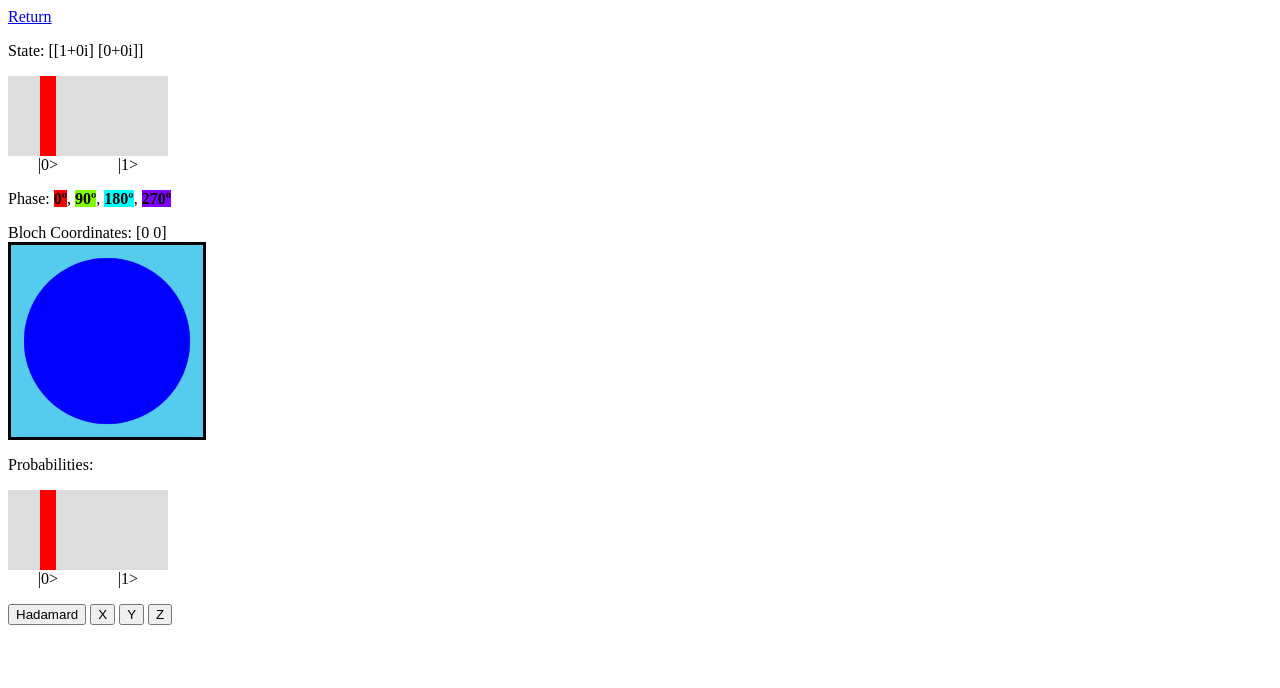
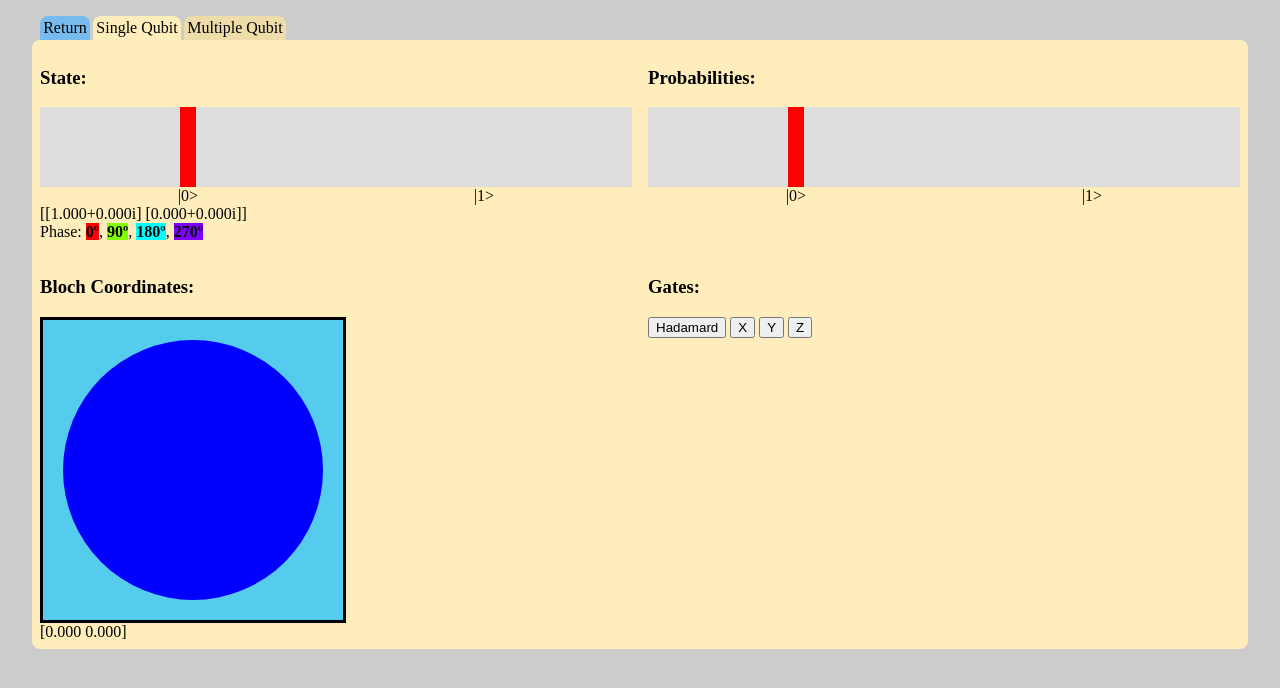
Before and after one commit to bakaq/quantum-simulator, a plain HTML site: page index.html in a window 1280 px wide. Drawn offline with Linux system fonts and the light colour scheme.

Commit message:
Nice interface

```diff
--- a/index.html
+++ b/index.html
@@ -7,10 +7,18 @@
 		<link rel="stylesheet" href="style.css">
 	</head>
 	<body>
-		<a href="https://bakaq.github.io" id="return-btn">Return</a>
 
-		<p>State:
-			<span id="state"></span>
+		<div class="tabs">
+			<a href="https://bakaq.github.io" id="return">Return</a>
+			<a class="selected">Single Qubit</a>
+			<a>Multiple Qubit</a>
+		</div>
+
+		<div class="content">
+			<div class="tab-content" id="single-qubit">
+				<div>
+					<h3>State:</h3>
+
 					<div id="graph-wrapper">
 						<div id="amp0" class="bar" height="1em"></div>
 						<div id="amp1" class="bar"></div>
@@ -19,21 +27,20 @@
 						<span>|0&gt;</span>
 						<span>|1&gt;</span>
 					</div>
-		</p>
 
-		<p>Phase:
+					<span id="state"></span>
+
+					<div>
+						Phase:
 						<b style="background-color: hsl(0, 100%, 50%)">0º</b>,
 						<b style="background-color: hsl(90, 100%, 50%)">90º</b>,
 						<b style="background-color: hsl(180, 100%, 50%)">180º</b>,
 						<b style="background-color: hsl(270, 100%, 50%)">270º</b>
-		</p>
+					</div>
+				</div>
 
-		<p>Bloch Coordinates:
-			<span id="bloch"></span>
-			<canvas id="bloch-visualization" width=300 height=300>
-		</p>
-
-		<p>Probabilities:
+				<div>
+					<h3>Probabilities:</h3>
 					<div id="graph-wrapper">
 						<div id="prob0" class="bar" height="1em"></div>
 						<div id="prob1" class="bar"></div>
@@ -42,14 +49,24 @@
 						<span>|0&gt;</span>
 						<span>|1&gt;</span>
 					</div>
-		</p>
+				</div>
 
+				<div>
+					<h3>Bloch Coordinates:</h3>
+					<canvas id="bloch-visualization" width=300 height=300></canvas>
+					<span id="bloch"></span>
+				</div>
 
+				<div>
+					<h3>Gates:</h3>
 					<button id="hadamard">Hadamard</button>
 					<button id="X">X</button>
 					<button id="Y">Y</button>
 					<button id="Z">Z</button>
+				</div>
 
+			</div>
+		</div>
 		<script type="module" src="src/main.js"></script>
 	</body>
 </html>
--- a/src/maths.js
+++ b/src/maths.js
@@ -9,7 +9,7 @@ export class Complex {
 
   show() {
     const sign = this.imag >= 0 ? "+" : "-";
-    return `${this.real}${sign}${Math.abs(this.imag)}i`;
+    return `${this.real.toFixed(3)}${sign}${Math.abs(this.imag).toFixed(3)}i`;
   }
 
   conjugate() {
--- a/src/quantum.js
+++ b/src/quantum.js
@@ -26,7 +26,7 @@ function blochCoords(state) {
 
 	const amplitudePhase = Math.atan2(state.content[1].norm(), (state.content[0].norm()))*2;
 
-	return `[${amplitudePhase} ${relativePhase}]`;
+	return `[${amplitudePhase.toFixed(3)} ${relativePhase.toFixed(3)}]`;
 }
 
 // == Quantum Gates ==
--- a/style.css
+++ b/style.css
@@ -1,3 +1,80 @@
+:root {
+	--bg-c: #CCC;
+	--content-c: #FEB;
+	--tab-c: #EDA;
+	--return-c: #7BE;
+}
+
+
+body {
+	background-color: var(--bg-c);
+
+	display: flex;
+	flex-flow: column nowrap;
+	align-items: center;
+	margin: 0;
+}
+
+body > * {
+	width: 95%;
+}
+
+.content {
+	background-color: var(--content-c);
+	box-sizing: border-box;
+	padding: 8px;
+	border-radius: 8px;
+}
+
+.tabs {
+	display: flex;
+	flex-flow: row nowrap;
+	align-items: flex-end;
+
+	box-sizing: border-box;
+	padding: 0 8px;
+	height: 2.5em;
+}
+
+.tabs > a {
+	background-color: var(--tab-c);
+
+	display: block;
+	position: relative;
+
+	border-top-left-radius: 8px;
+	border-top-right-radius: 8px;
+	padding: 0.2em;
+	margin-left: 0.2em;
+	width: fit-content;
+
+	text-decoration: none;
+	color: unset;
+}
+
+.tabs > a:first-child {
+	margin: 0;
+}
+
+.tabs > .selected {
+	background-color: var(--content-c);
+}
+
+.tabs > a:hover {
+	padding-top: 0.4em;
+}
+
+.tabs > #return {
+	background-color: var(--return-c);
+}
+
+
+#single-qubit {
+	display: grid;
+	grid-template-columns: 1fr 1fr;
+	grid-gap: 1em;
+}
+
 .bar {
 	background-color: hsl(0, 100%, 50%);
 	width: 1em;
@@ -8,7 +85,7 @@
 	flex-flow: row nowrap;
 	justify-content: space-around;
 	align-items: flex-end;
-	width: 10em;
+	width: 100%;
 }
 
 #graph-wrapper {
@@ -18,8 +95,8 @@
 
 #bloch-visualization {
 	display: block;
-	height: 12em;
-	width: 12em;
+	max-width: 100%;
+	box-sizing: border-box;
 
 	border-style: solid;
 	border-color: black;
```
Lines whose indentation alone changed are shown as unchanged.
